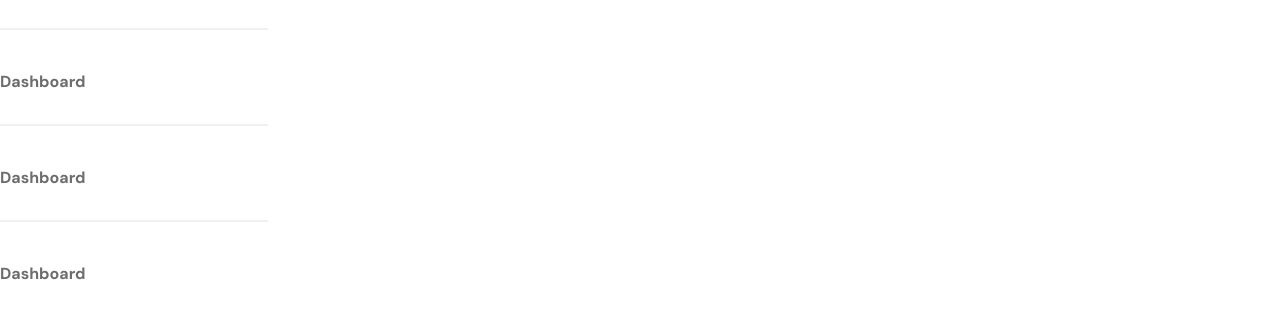
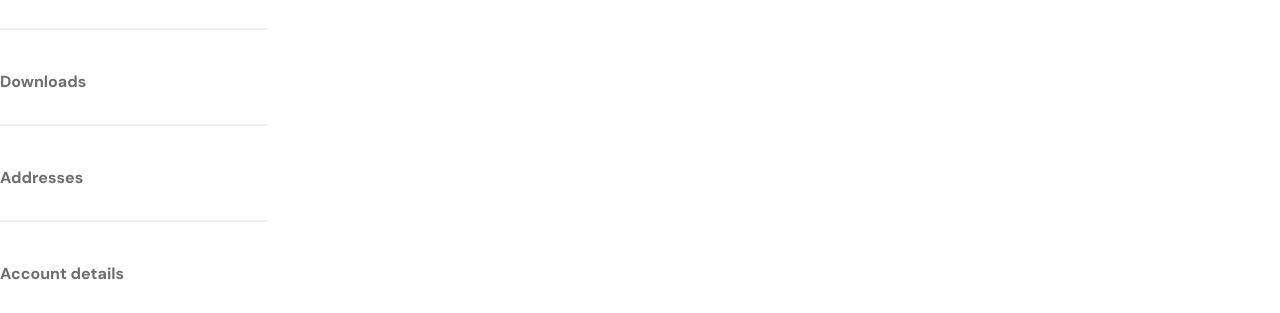
Before and after one commit to Mr-Rafiqul-Islam/OREBI-main, a React (Vite) app: page /my-account in a window 1280 px wide. Shown: the part 639-952 px from the top of the page. Built offline with nearby package versions, Linux system fonts and the light colour scheme.

Commit message:
account page update

```diff
--- a/src/pages/My_Acoount.jsx
+++ b/src/pages/My_Acoount.jsx
@@ -21,13 +21,13 @@ function My_Acoount() {
                 <div className="border-b-2 pb-[30px] border-[#F0F0F0]"> <Subheading text='Others' className='text-base text-third'/></div>
                 <div className="col-span-3"></div>
 
-                <div className="border-b-2 pb-[30px] border-[#F0F0F0]"> <Subheading text='Dashboard' className='text-base text-third'/></div>
+                <div className="border-b-2 pb-[30px] border-[#F0F0F0]"> <Subheading text='Downloads' className='text-base text-third'/></div>
                 <div className="col-span-3"></div>
 
-                <div className="border-b-2 pb-[30px] border-[#F0F0F0]"> <Subheading text='Dashboard' className='text-base text-third'/></div>
+                <div className="border-b-2 pb-[30px] border-[#F0F0F0]"> <Subheading text='Addresses' className='text-base text-third'/></div>
                 <div className="col-span-3"></div>
 
-                <div className="border-b-2 pb-[30px] border-[#F0F0F0]"> <Subheading text='Dashboard' className='text-base text-third'/></div>
+                <div className="border-b-2 pb-[30px] border-[#F0F0F0]"> <Subheading text='Account details' className='text-base text-third'/></div>
                 <div className="col-span-3"></div>
 
                 <div className="border-b-2 pb-[30px] border-[#F0F0F0]"> <Subheading text='Dashboard' className='text-base text-third'/></div>
```
